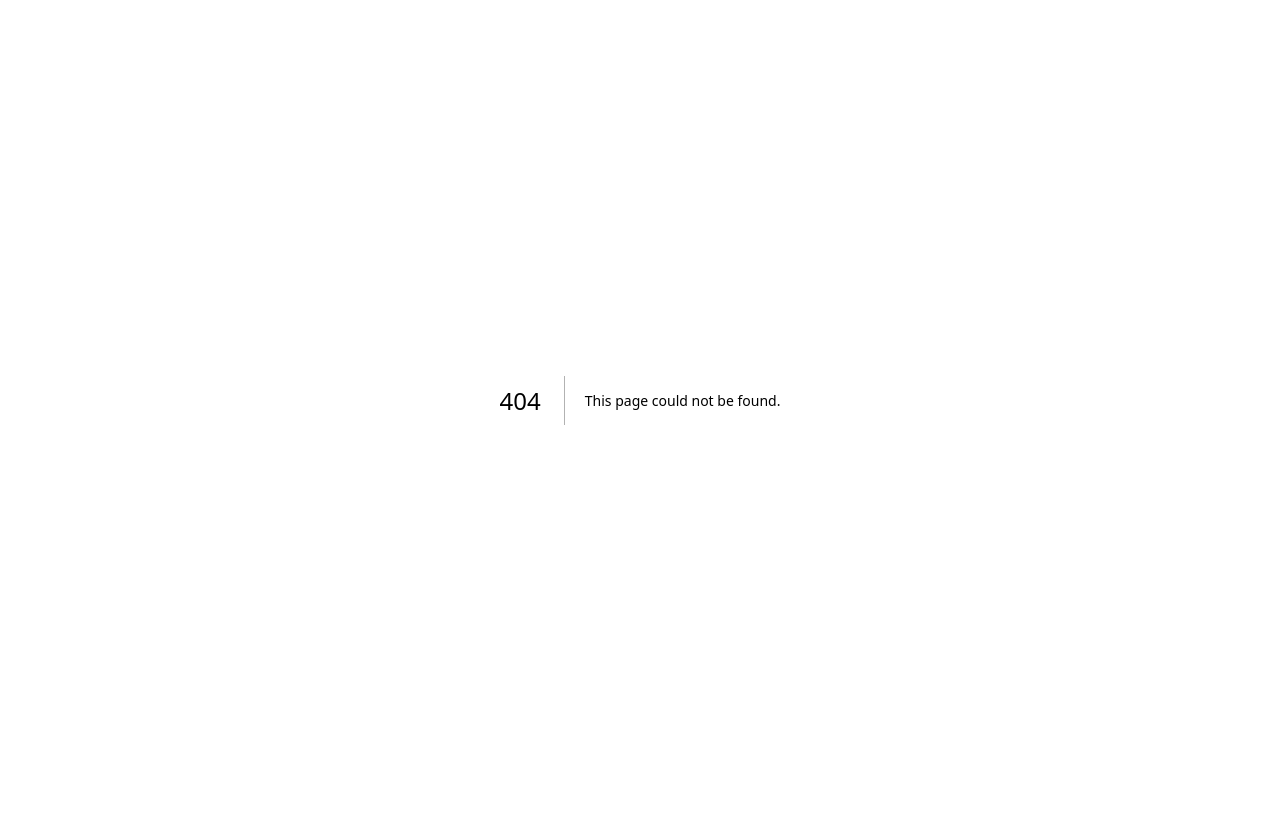
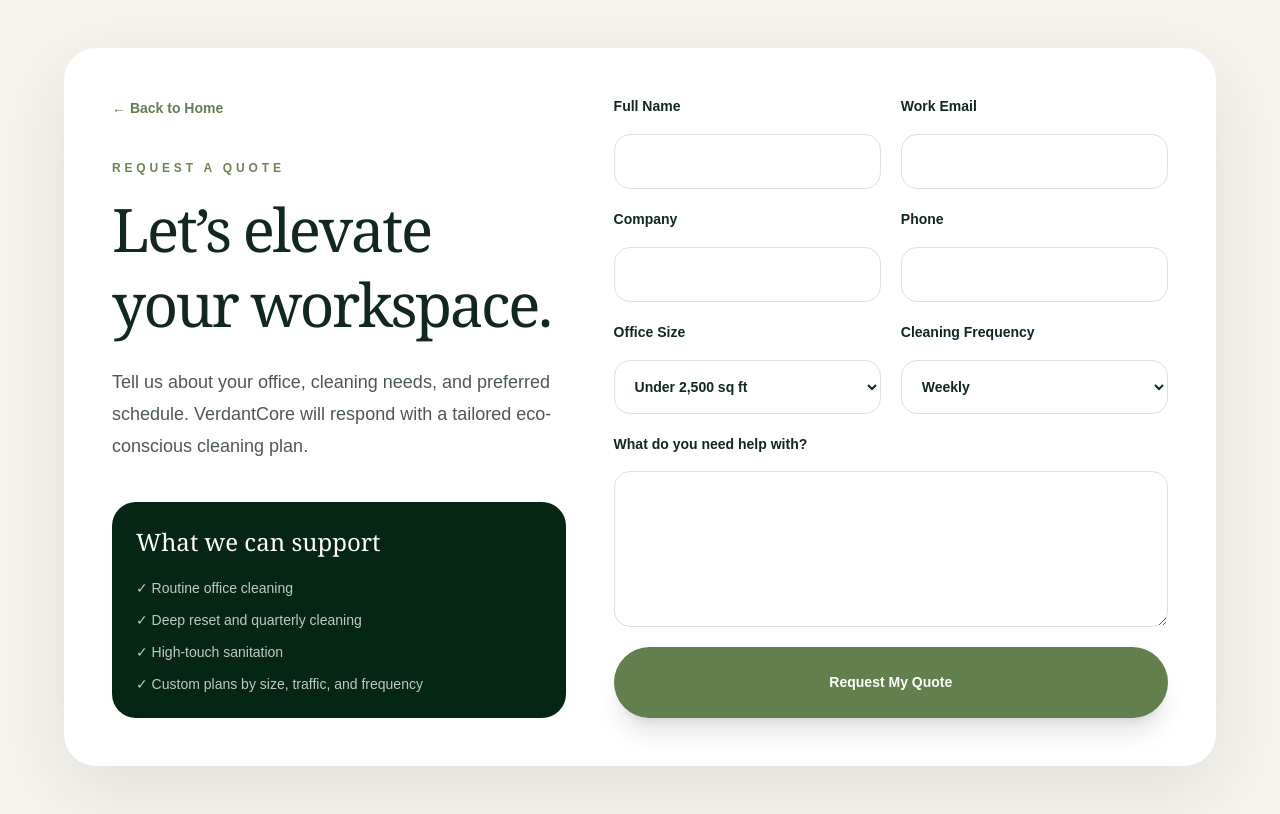
Before and after one commit to sereniqsupport/verdantcore, a Next.js app: page /contact in a window 1280 px wide. Before the commit this address had no page. Built offline with nearby package versions, Linux system fonts and the light colour scheme.

Commit message:
add verdantcore quote contact form

```diff
--- /dev/null
+++ b/app/api/contact/route.ts
@@ -0,0 +1,53 @@
+import { NextResponse } from "next/server";
+
+export async function POST(request: Request) {
+  try {
+    const body = await request.json();
+
+    const required = ["name", "email", "company", "message"];
+    for (const field of required) {
+      if (!body[field]) {
+        return NextResponse.json({ error: `Missing ${field}` }, { status: 400 });
+      }
+    }
+
+    const resendKey = process.env.RESEND_API_KEY;
+    const toEmail = process.env.CONTACT_TO_EMAIL || "hello@verdantcore.com";
+
+    if (resendKey) {
+      const response = await fetch("https://api.resend.com/emails", {
+        method: "POST",
+        headers: {
+          Authorization: `Bearer ${resendKey}`,
+          "Content-Type": "application/json",
+        },
+        body: JSON.stringify({
+          from: "VerdantCore <onboarding@resend.dev>",
+          to: [toEmail],
+          subject: `New VerdantCore quote request from ${body.company}`,
+          text: `
+Name: ${body.name}
+Email: ${body.email}
+Company: ${body.company}
+Phone: ${body.phone || "Not provided"}
+Office Size: ${body.officeSize || "Not provided"}
+Frequency: ${body.frequency || "Not provided"}
+
+Message:
+${body.message}
+          `,
+        }),
+      });
+
+      if (!response.ok) {
+        return NextResponse.json({ error: "Email failed" }, { status: 500 });
+      }
+    }
+
+    console.log("VerdantCore contact request:", body);
+
+    return NextResponse.json({ ok: true });
+  } catch {
+    return NextResponse.json({ error: "Invalid request" }, { status: 400 });
+  }
+}
--- /dev/null
+++ b/app/contact/page.tsx
@@ -0,0 +1,122 @@
+"use client";
+
+import { FormEvent, useState } from "react";
+
+export default function ContactPage() {
+  const [status, setStatus] = useState<"idle" | "sending" | "success" | "error">("idle");
+
+  async function handleSubmit(event: FormEvent<HTMLFormElement>) {
+    event.preventDefault();
+    setStatus("sending");
+
+    const form = event.currentTarget;
+    const formData = new FormData(form);
+
+    const response = await fetch("/api/contact", {
+      method: "POST",
+      body: JSON.stringify(Object.fromEntries(formData.entries())),
+      headers: { "Content-Type": "application/json" },
+    });
+
+    if (response.ok) {
+      setStatus("success");
+      form.reset();
+    } else {
+      setStatus("error");
+    }
+  }
+
+  return (
+    <main className="min-h-screen bg-[#f7f4ee] px-6 py-12 text-[#10281d] lg:px-12">
+      <section className="mx-auto max-w-6xl rounded-[2rem] bg-white p-8 shadow-[0_24px_80px_rgba(16,40,29,0.10)] lg:grid lg:grid-cols-[0.9fr_1.1fr] lg:gap-12 lg:p-12">
+        <div className="mb-10 lg:mb-0">
+          <a href="/" className="text-sm font-bold text-[#637f4e]">← Back to Home</a>
+
+          <p className="mt-10 text-xs font-bold uppercase tracking-[0.32em] text-[#6d8455]">
+            Request a Quote
+          </p>
+
+          <h1 className="mt-4 font-serif text-5xl leading-tight tracking-[-0.04em] lg:text-6xl">
+            Let’s elevate your workspace.
+          </h1>
+
+          <p className="mt-6 text-lg leading-8 text-[#4d594f]">
+            Tell us about your office, cleaning needs, and preferred schedule.
+            VerdantCore will respond with a tailored eco-conscious cleaning plan.
+          </p>
+
+          <div className="mt-10 rounded-3xl bg-[#062615] p-6 text-white">
+            <h2 className="font-serif text-2xl">What we can support</h2>
+            <div className="mt-5 space-y-3 text-sm text-white/75">
+              <p>✓ Routine office cleaning</p>
+              <p>✓ Deep reset and quarterly cleaning</p>
+              <p>✓ High-touch sanitation</p>
+              <p>✓ Custom plans by size, traffic, and frequency</p>
+            </div>
+          </div>
+        </div>
+
+        <form onSubmit={handleSubmit} className="grid gap-5">
+          <div className="grid gap-5 md:grid-cols-2">
+            <label className="grid gap-2 text-sm font-semibold">
+              Full Name
+              <input name="name" required className="rounded-2xl border border-[#dce2d5] px-4 py-3 outline-none focus:border-[#637f4e]" />
+            </label>
+
+            <label className="grid gap-2 text-sm font-semibold">
+              Work Email
+              <input name="email" type="email" required className="rounded-2xl border border-[#dce2d5] px-4 py-3 outline-none focus:border-[#637f4e]" />
+            </label>
+          </div>
+
+          <div className="grid gap-5 md:grid-cols-2">
+            <label className="grid gap-2 text-sm font-semibold">
+              Company
+              <input name="company" required className="rounded-2xl border border-[#dce2d5] px-4 py-3 outline-none focus:border-[#637f4e]" />
+            </label>
+
+            <label className="grid gap-2 text-sm font-semibold">
+              Phone
+              <input name="phone" className="rounded-2xl border border-[#dce2d5] px-4 py-3 outline-none focus:border-[#637f4e]" />
+            </label>
+          </div>
+
+          <div className="grid gap-5 md:grid-cols-2">
+            <label className="grid gap-2 text-sm font-semibold">
+              Office Size
+              <select name="officeSize" className="rounded-2xl border border-[#dce2d5] px-4 py-3 outline-none focus:border-[#637f4e]">
+                <option>Under 2,500 sq ft</option>
+                <option>2,500 to 7,500 sq ft</option>
+                <option>7,500 to 15,000 sq ft</option>
+                <option>15,000+ sq ft</option>
+              </select>
+            </label>
+
+            <label className="grid gap-2 text-sm font-semibold">
+              Cleaning Frequency
+              <select name="frequency" className="rounded-2xl border border-[#dce2d5] px-4 py-3 outline-none focus:border-[#637f4e]">
+                <option>Weekly</option>
+                <option>2 to 3 times per week</option>
+                <option>Daily</option>
+                <option>One-time deep clean</option>
+                <option>Custom schedule</option>
+              </select>
+            </label>
+          </div>
+
+          <label className="grid gap-2 text-sm font-semibold">
+            What do you need help with?
+            <textarea name="message" required rows={6} className="rounded-2xl border border-[#dce2d5] px-4 py-3 outline-none focus:border-[#637f4e]" />
+          </label>
+
+          <button disabled={status === "sending"} className="rounded-full bg-[#637f4e] px-8 py-4 text-sm font-bold text-white shadow-xl disabled:opacity-60">
+            {status === "sending" ? "Sending..." : "Request My Quote"}
+          </button>
+
+          {status === "success" && <p className="text-sm font-semibold text-[#637f4e]">Thank you. Your request has been received.</p>}
+          {status === "error" && <p className="text-sm font-semibold text-red-700">Something went wrong. Please email hello@verdantcore.com.</p>}
+        </form>
+      </section>
+    </main>
+  );
+}
--- a/components/verdantcore/homepage.tsx
+++ b/components/verdantcore/homepage.tsx
@@ -39,10 +39,10 @@ export default function Homepage() {
             <a href="#services">Services</a>
             <a href="#why">Why Eco Cleaning</a>
             <a href="#industries">Industries</a>
-            <a href="#contact">Contact</a>
+            <a href="/contact">Contact</a>
           </nav>
 
-          <a href="#contact" className="rounded-full bg-[#8ba56d] px-5 py-2.5 text-sm font-semibold text-white">
+          <a href="/contact" className="rounded-full bg-[#8ba56d] px-5 py-2.5 text-sm font-semibold text-white">
             Get a Quote
           </a>
         </div>
@@ -67,7 +67,7 @@ export default function Homepage() {
               Premium eco-conscious cleaning solutions designed for healthier, high-performing workspaces.
             </p>
             <div className="mt-9 flex flex-wrap gap-4">
-              <a href="#contact" className="rounded-full bg-[#637f4e] px-7 py-4 text-sm font-bold text-white shadow-xl">
+              <a href="/contact" className="rounded-full bg-[#637f4e] px-7 py-4 text-sm font-bold text-white shadow-xl">
                 Get a Quote
               </a>
               <a href="#services" className="rounded-full border border-[#637f4e]/50 bg-white/50 px-7 py-4 text-sm font-bold text-[#10281d]">
@@ -113,7 +113,7 @@ export default function Homepage() {
             <p className="mt-6 max-w-xl text-lg leading-8 text-[#485448]">
               At VerdantCore, we believe clean spaces create stronger, healthier and more productive environments. Our mission is to deliver exceptional cleaning services using sustainable products and intelligent systems that care for people and the planet.
             </p>
-            <a href="#contact" className="mt-8 inline-flex rounded-full bg-[#637f4e] px-6 py-3 text-sm font-bold text-white">
+            <a href="/contact" className="mt-8 inline-flex rounded-full bg-[#637f4e] px-6 py-3 text-sm font-bold text-white">
               Learn More About Us
             </a>
           </div>
@@ -129,7 +129,7 @@ export default function Homepage() {
                 Cleaning Solutions<br />Tailored to You
               </h2>
             </div>
-            <a className="hidden rounded-full border border-[#637f4e]/30 px-5 py-3 text-sm font-bold text-[#637f4e] md:block" href="#contact">
+            <a className="hidden rounded-full border border-[#637f4e]/30 px-5 py-3 text-sm font-bold text-[#637f4e] md:block" href="/contact">
               View All Services
             </a>
           </div>
@@ -142,7 +142,7 @@ export default function Homepage() {
                   <div className="-mt-12 mb-5 flex h-16 w-16 items-center justify-center rounded-full border-4 border-white bg-[#f5f7f0] text-2xl shadow-lg">♧</div>
                   <h3 className="text-lg font-bold text-[#10281d]">{service.title}</h3>
                   <p className="mt-3 min-h-20 text-sm leading-6 text-[#5b665b]">{service.text}</p>
-                  <a href="#contact" className="mt-5 inline-block text-sm font-bold text-[#637f4e]">Learn More ○</a>
+                  <a href="/contact" className="mt-5 inline-block text-sm font-bold text-[#637f4e]">Learn More ○</a>
                 </div>
               </article>
             ))}
@@ -229,7 +229,7 @@ export default function Homepage() {
             <h2 className="font-serif text-4xl tracking-[-0.03em]">Ready to Elevate Your Workspace?</h2>
             <p className="mt-3 max-w-xl text-white/70">Let’s create a cleaner, healthier and more sustainable environment together.</p>
           </div>
-          <a href="mailto:hello@verdantcore.com" className="rounded-full bg-[#8ba56d] px-8 py-4 text-sm font-bold text-white shadow-xl">
+          <a href="/contact" className="rounded-full bg-[#8ba56d] px-8 py-4 text-sm font-bold text-white shadow-xl">
             Get a Free Quote
           </a>
         </div>
```
